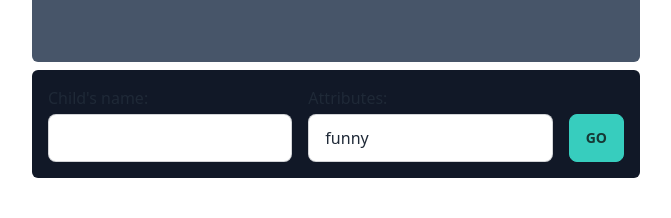
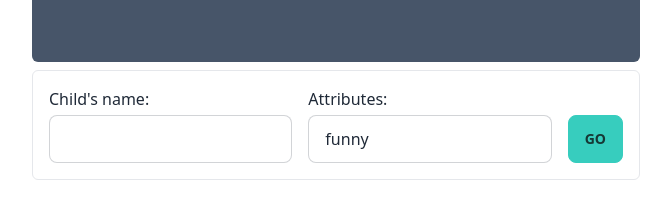
Before and after one commit to owennicol/report-ai, a SvelteKit app: page / in a window 1280 px wide. Shown: the part 494-712 px from the top of the page, without its empty margins (304-975 px from the left). Built offline with nearby package versions, Linux system fonts and the light colour scheme.

Commit message:
Dark mode/light mode

```diff
--- a/src/routes/+page.svelte
+++ b/src/routes/+page.svelte
@@ -87,7 +87,7 @@
 		<div class="" bind:this={scrollToDiv} />
 	</div>
 	<form
-		class="flex flex-col md:flex-row w-full rounded-md gap-4 bg-gray-900 p-4 align-middle items-center"
+		class="flex flex-col md:flex-row w-full rounded-md gap-4 bg-white dark:bg-gray-800 p-4 align-middle items-center border"
 		on:submit|preventDefault={() => handleSubmit()}
 	>
 		<div class="w-full">
```
